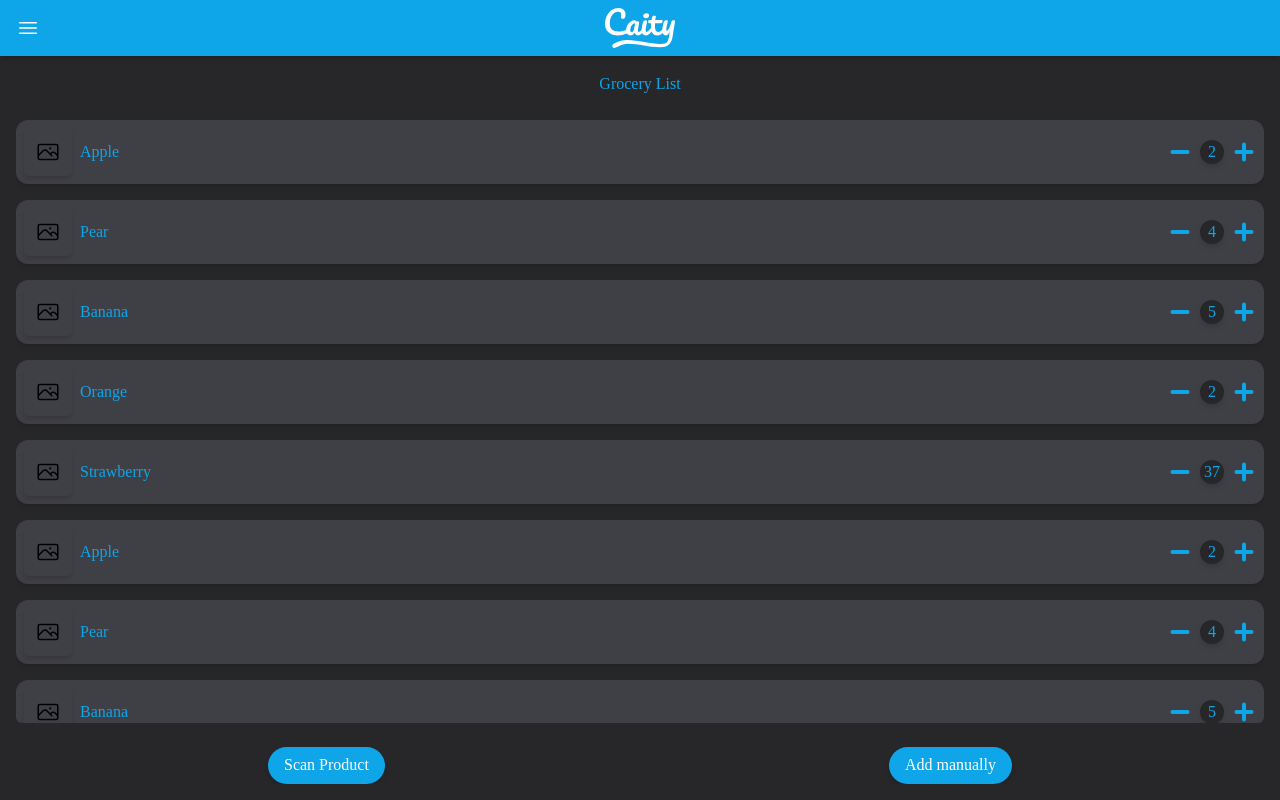
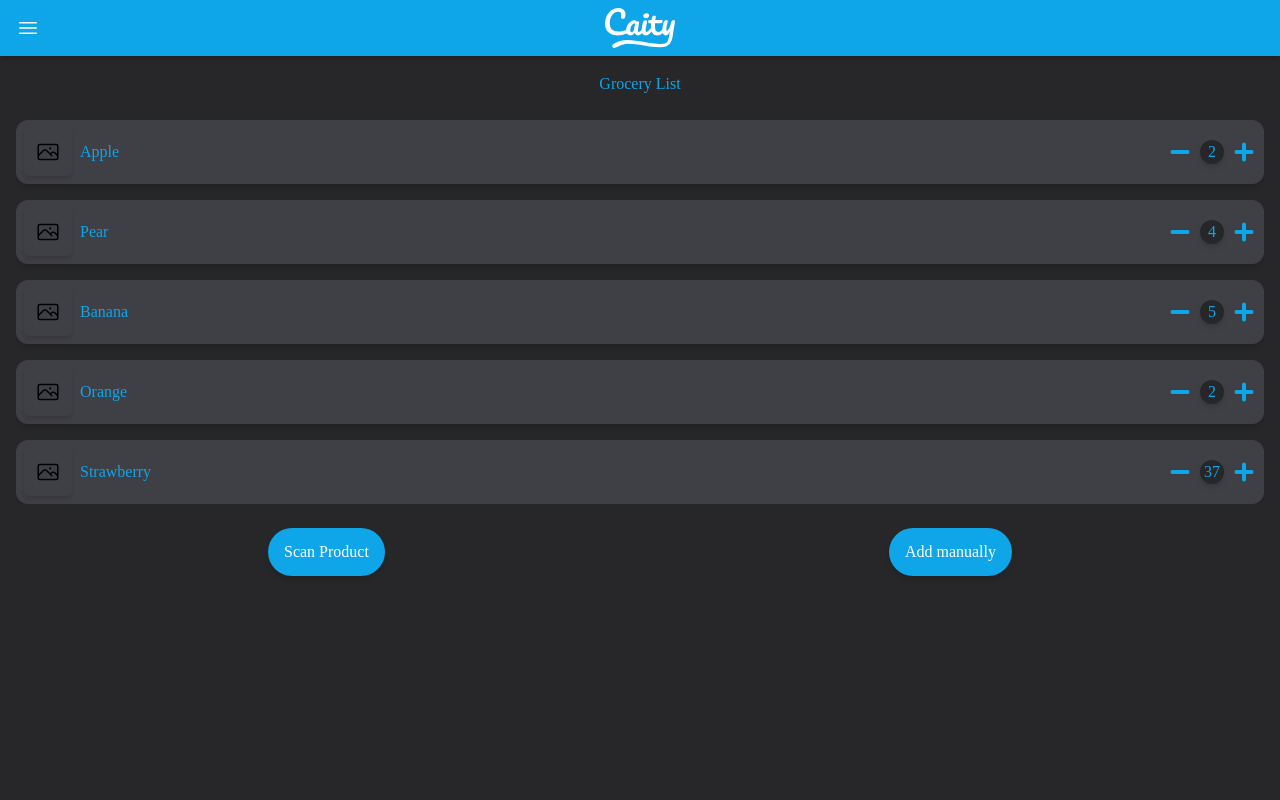
Before and after one commit to Caity-app/Frontend, a React (Create React App) app: page /grocerylist in a window 1280 px wide. Built offline with nearby package versions, Linux system fonts and the light colour scheme.

Commit message:
WIP: Add manual grocery item

```diff
--- /dev/null
+++ b/src/components/Backdrop/Backdrop.tsx
@@ -0,0 +1,23 @@
+import React from 'react';
+
+class Backdrop extends React.Component {
+    show = () => {
+        this.setState({ visible: true });
+    };
+
+    hide = () => {
+        this.setState({ visible: false });
+    };
+
+    state = {
+        visible: false,
+    };
+
+    render(): JSX.Element | null {
+        return this.state.visible ? (
+            <div className='backdrop' />
+        ) : null;
+    }
+}
+
+export default Backdrop;
--- /dev/null
+++ b/src/components/Backdrop/index.ts
@@ -0,0 +1,20 @@
+const warn = () => console.warn("Backdrop isn't registered yet.")
+
+let backdrop = {
+    show: warn,
+    hide: warn,
+};
+
+export const registerBackdrop = (ref:any) => {
+    if (ref) {
+        backdrop.show = ref.show;
+        backdrop.hide = ref.hide;
+    } else {
+        backdrop.show = warn;
+        backdrop.hide = warn;
+    }
+}
+
+export { default as BackdropInstance } from "./Backdrop";
+
+export default backdrop;
--- /dev/null
+++ b/src/components/ManualGroceryItem.tsx
@@ -0,0 +1,7 @@
+const ManualGroceryItem = () => {
+    return <div className="backdrop">
+
+    </div>
+}
+
+export default ManualGroceryItem;
--- a/src/components/SideBar.tsx
+++ b/src/components/SideBar.tsx
@@ -31,7 +31,7 @@ const SideBar = forwardRef(({ sideBarIsOpen, closeMenu }: SideBarProps, ref) =>
 
     return (
         <>
-            <div ref={backdrop} className={'w-screen top-0 h-screen fixed transition-colors bg-black/20 opacity-0 backdrop-blur-md' + (sideBarIsOpen ? ' pointer-events-auto opacity-100' : ' pointer-events-none')} onDragStart={e => e.preventDefault()}></div>
+            <div ref={backdrop} className={'backdrop' + (sideBarIsOpen ? ' pointer-events-auto opacity-100' : ' pointer-events-none')} onDragStart={e => e.preventDefault()}></div>
             <div ref={menu} className={'w-[min(18rem,75%)] top-0 h-full fixed z-10 bg-zinc-800 transition-transform select-none rounded-r-[1.75rem] overflow-x-hidden' + (sideBarIsOpen ? ' shadow-2xl' : ' -translate-x-full')} onDragStart={e => e.preventDefault()}>
                 <div className='flex flex-col h-full' onClick={(event) => menuClick(event)}>
                     <div className='flex items-end p-6 w-full h-44 bg-zinc-900'>
--- a/src/index.css
+++ b/src/index.css
@@ -55,6 +55,11 @@ nav button:hover::after, .navButton:hover::after {
     animation: 300ms linear paused both;
 }
 
+.backdrop {
+    @apply w-screen top-0 h-screen fixed transition-colors bg-black/20 opacity-0 backdrop-blur-md;
+    z-index: 999;
+}
+
 @keyframes line-top {
     from {
         d: path("M 3.75,17.25 20.25,17.25");
--- a/src/index.tsx
+++ b/src/index.tsx
@@ -6,6 +6,7 @@ import { Routes, Route, BrowserRouter } from 'react-router-dom';
 import Dashboard from './pages/Dashboard';
 import PageNotFound from './pages/PageNotFound';
 import GroceryList from './pages/GroceryList';
+import { BackdropInstance, registerBackdrop } from './components/Backdrop';
 
 const root = ReactDOM.createRoot(
   document.getElementById('root') as HTMLElement
@@ -22,6 +23,7 @@ root.render(
         </Routes>
       </div>
       <NavBar />
+      <BackdropInstance ref={registerBackdrop}/>
     </BrowserRouter>
   </React.StrictMode>
 );
--- a/src/pages/GroceryList.tsx
+++ b/src/pages/GroceryList.tsx
@@ -1,5 +1,6 @@
 import { useState } from 'react'
 import GroceryListItem from '../components/GroceryListItem'
+import ManualGroceryItem from '../components/ManualGroceryItem'
 import { GroceryItem } from '../types/GroceryItem'
 
 const mockGroceries: GroceryItem[] = [
@@ -28,36 +29,12 @@ const mockGroceries: GroceryItem[] = [
         itemName: 'Strawberry',
         quantity: 37
     },
-    {
-        id: 1,
-        itemName: 'Apple',
-        quantity: 2
-    },
-    {
-        id: 2,
-        itemName: 'Pear',
-        quantity: 4
-    },
-    {
-        id: 3,
-        itemName: 'Banana',
-        quantity: 5
-    },
-    {
-        id: 4,
-        itemName: 'Orange',
-        quantity: 2
-    },
-    {
-        id: 5,
-        itemName: 'Strawberry',
-        quantity: 37
-    }
 ]
 
 const GroceryList = () => {
     let [groceries, setGroceries] = useState(mockGroceries);
     let [addingGrocery, setAddingGrocery] = useState(false);
+    let [showAddingGroceryManually, setShowAddingGroceryManually] = useState(false);
 
     const handleQuantityChange = (item: GroceryItem, quantity: number) => {
         let newGroceries = [...groceries];
@@ -70,16 +47,16 @@ const GroceryList = () => {
     }
     return (
         <div className='flex flex-col w-full h-full gap-2'>
-
             <h1 className='text-center'>Grocery List</h1>
+            {showAddingGroceryManually && <ManualGroceryItem />}
             <div className='w-full overflow-y-auto rounded-md'>
                 {groceries.map((item) => <GroceryListItem key={`${item.id}:${item.quantity}`} groceryItem={item} handleQuantityChange={handleQuantityChange}/>)}
             </div>
             <div className='flex w-full basis-12 mt-4 rounded-md justify-around'>
-                <button onClick={() => setAddingGrocery(!addingGrocery)} className='bg-sky-500 text-white text-center px-4 rounded-full shadow-md'>
+                <button onClick={() => setAddingGrocery(true)} className='bg-sky-500 text-white text-center px-4 rounded-full shadow-md'>
                     Scan Product
                 </button>
-                <button className='bg-sky-500 text-white text-center px-4 rounded-full shadow-md'>
+                <button onClick={() => setShowAddingGroceryManually(true)} className='bg-sky-500 text-white text-center px-4 rounded-full shadow-md'>
                     Add manually
                 </button>
             </div>
```
